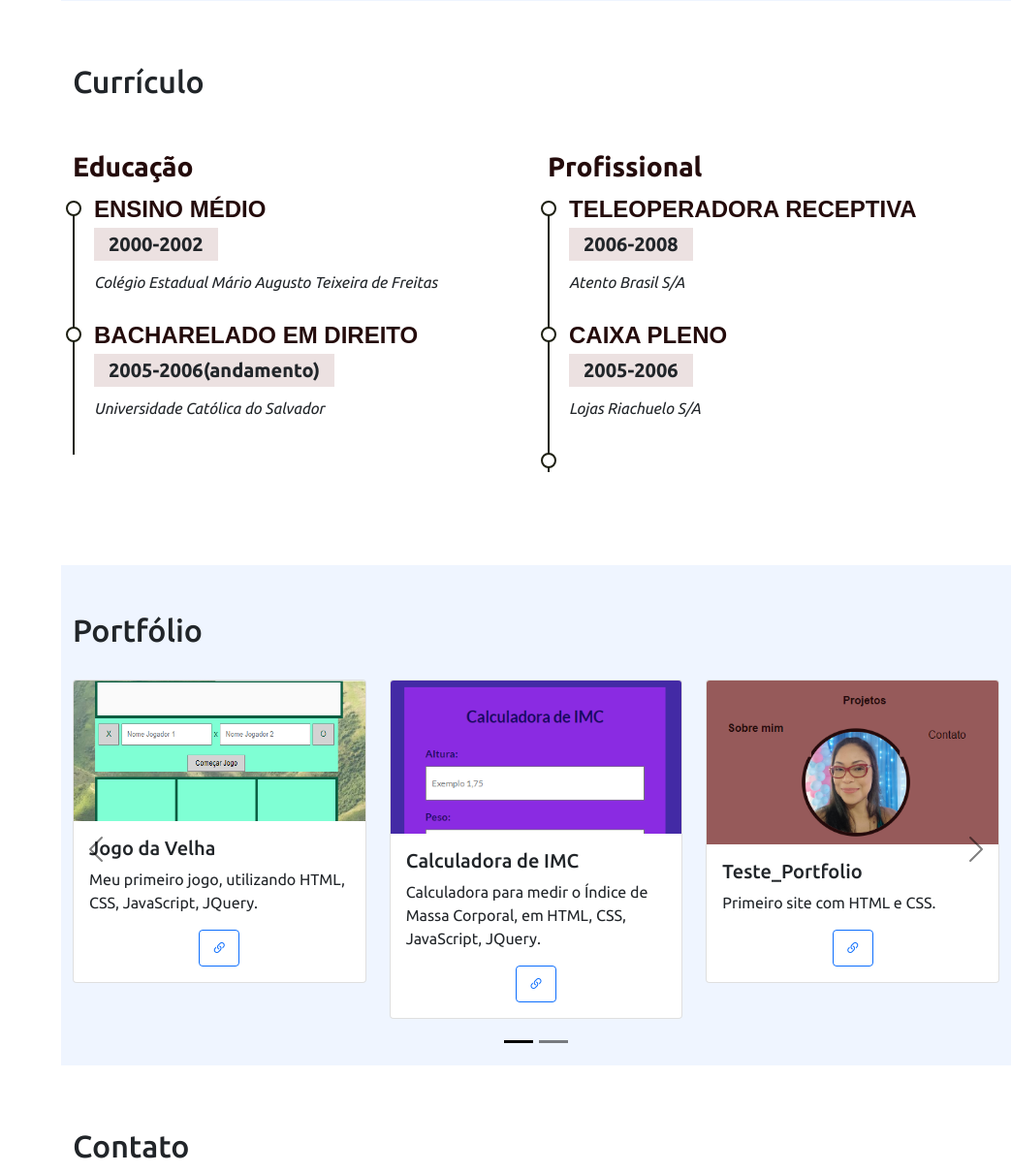
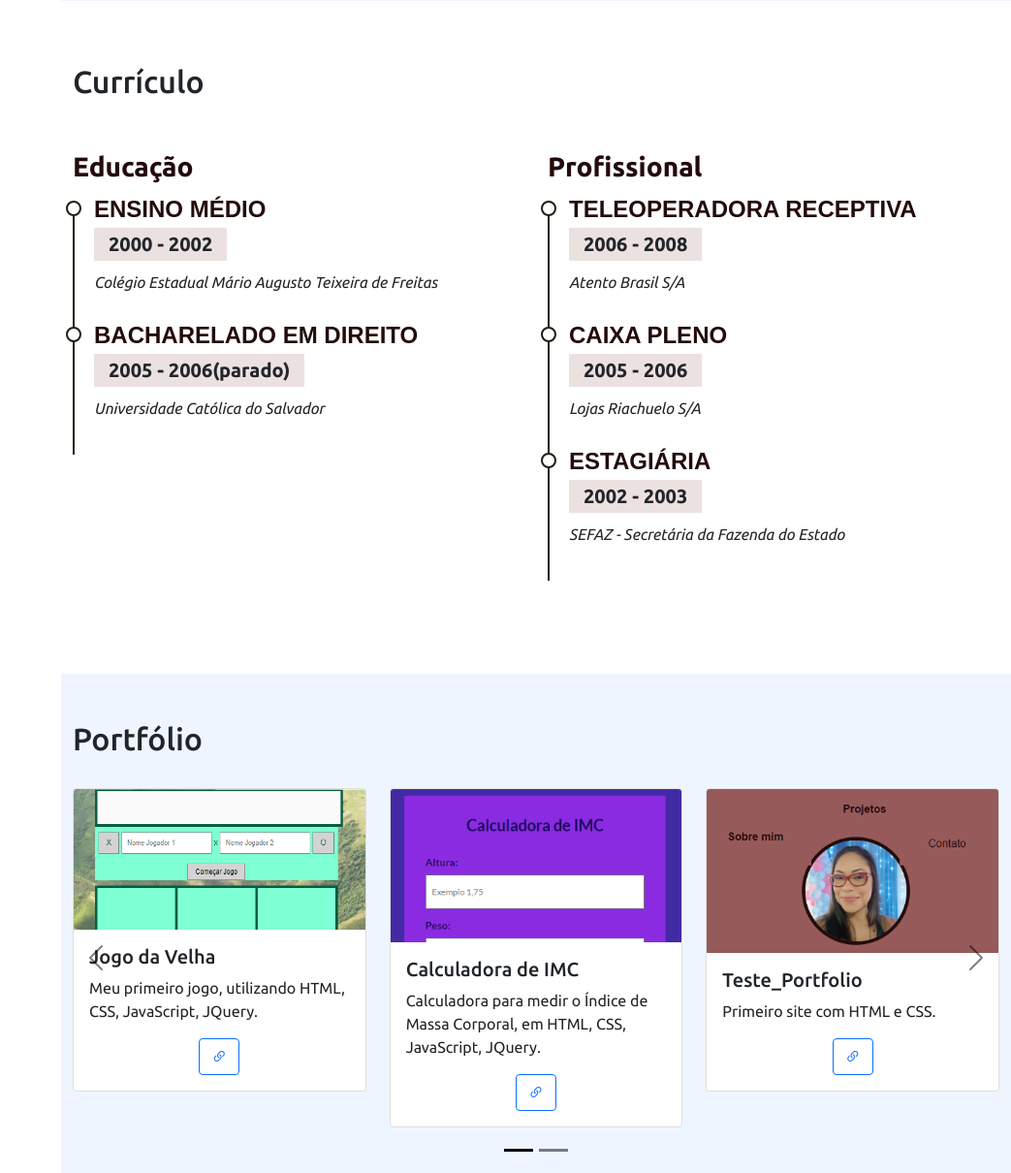
Before and after one commit to Selma-Souza/Portfolio_Final, a Flask app: page / in a window 1280 px wide. Shown: the part 2379-3589 px from the top of the page at 97% size, without its empty margins (237-1280 px from the left). Run offline with Flask 2, Linux system fonts and the light colour scheme; some libraries are stand-ins or nearby versions.

Commit message:
complemento de dados

```diff
--- a/templates/index.html
+++ b/templates/index.html
@@ -280,13 +280,13 @@
 
                         <div class="cv-item" data-anime="up">
                             <h4>Ensino Médio</h4>
-                            <h5>2000-2002</h5>
+                            <h5>2000 - 2002</h5>
                             <p><em>Colégio Estadual Mário Augusto Teixeira de Freitas</em></p>
                             <p></p>
                         </div>
                         <div class="cv-item" data-anime="up">
                             <h4>Bacharelado em Direito</h4>
-                            <h5>2005-2006(andamento)</h5>
+                            <h5>2005 - 2006(parado)</h5>
                             <p><em>Universidade Católica do Salvador</em></p>
                             <p></p>
                         </div>
@@ -297,18 +297,21 @@
 
                         <div class="cv-item" data-anime="up">
                             <h4>Teleoperadora Receptiva</h4>
-                            <h5>2006-2008</h5>
+                            <h5>2006 - 2008</h5>
                             <p><em>Atento Brasil S/A</em></p>
                             <p></p>
                         </div>
                         <div class="cv-item" data-anime="up">
                             <h4>Caixa Pleno</h4>
-                            <h5>2005-2006</h5>
+                            <h5>2005 - 2006</h5>
                             <p><em>Lojas Riachuelo S/A</em></p>
                             <p></p>
                         </div>
                         <div class="cv-item" data-anime="up">
-
+                            <h4>Estagiária</h4>
+                            <h5>2002 - 2003</h5>
+                            <p><em>SEFAZ - Secretária da Fazenda do Estado</em></p>
+                            <p></p>
                         </div>
                     </div>
                 </div>
```
